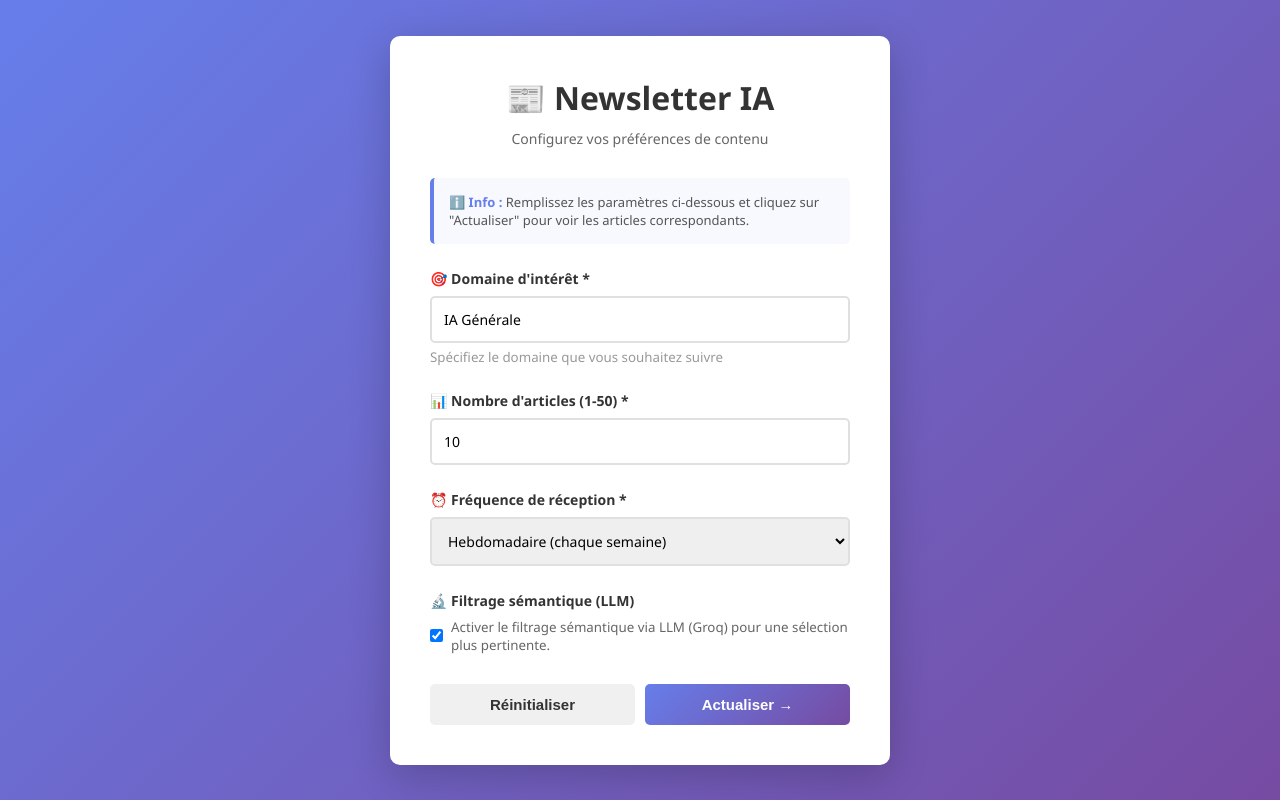
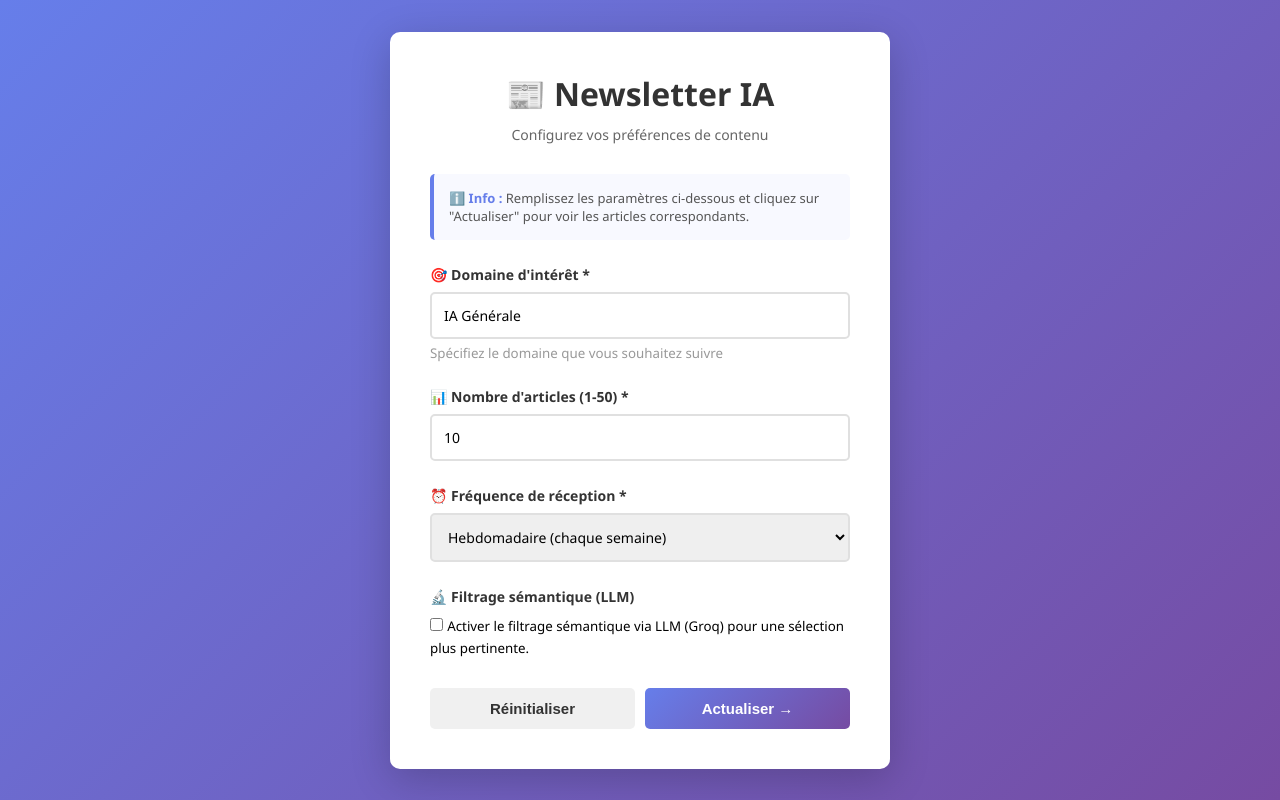
Before and after one commit to NEZIRMahamat/newsletters_automation, a FastAPI app: page /config-page in a window 1280 px wide. Run offline with FastAPI, Linux system fonts and the light colour scheme; parts of the project's set-up code (start-up, migrations or seed data) failed here and were passed over; some libraries are stand-ins or nearby versions.

Commit message:
Correction bug

```diff
--- a/db/newsletter_config.json
+++ b/db/newsletter_config.json
@@ -1,9 +1,9 @@
 {
   "default": {
-    "domain": "IA",
+    "domain": "IA G\u00e9n\u00e9rale",
     "num_articles": 10,
     "frequency": "weekly",
     "last_sent": null,
-    "use_llm": true
+    "use_llm": false
   }
 }
--- a/db/newsletter_config.py
+++ b/db/newsletter_config.py
@@ -17,7 +17,7 @@ DEFAULT_CONFIG = {
     "num_articles": 10,
     "frequency": "weekly",  # "daily", "weekly", "monthly"
     "last_sent": None,
-    "use_llm": True,
+    "use_llm": False,
 }
 
 
--- a/ui/templates/config.html
+++ b/ui/templates/config.html
@@ -226,9 +226,9 @@
 
             <div class="form-group">
                 <label for="use_llm">🔬 Filtrage sémantique (LLM)</label>
-                <div style="display:flex; align-items:center; gap:8px;">
-                    <input type="checkbox" id="use_llm" name="use_llm" checked>
-                    <small style="color:#666;">Activer le filtrage sémantique via LLM (Groq) pour une sélection plus pertinente.</small>
+                <div class="form-row">
+                    <input type="checkbox" id="use_llm" name="use_llm">
+                    <small>Activer le filtrage sémantique via LLM (Groq) pour une sélection plus pertinente.</small>
                 </div>
             </div>
 
```
